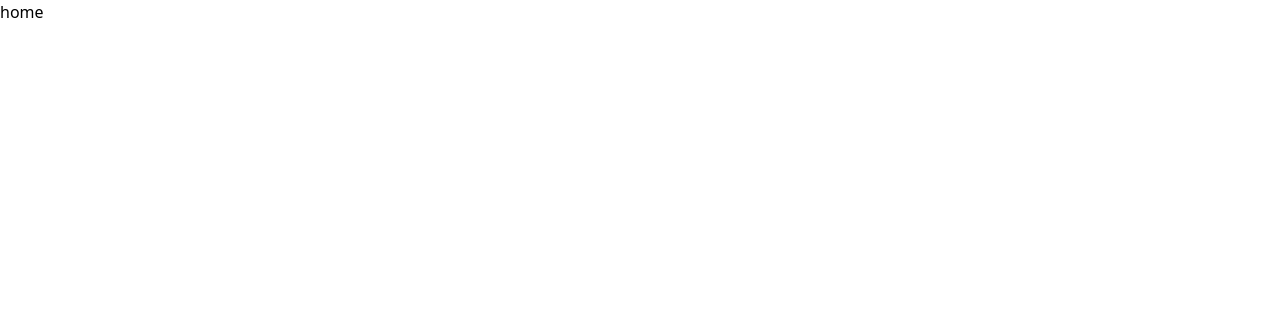
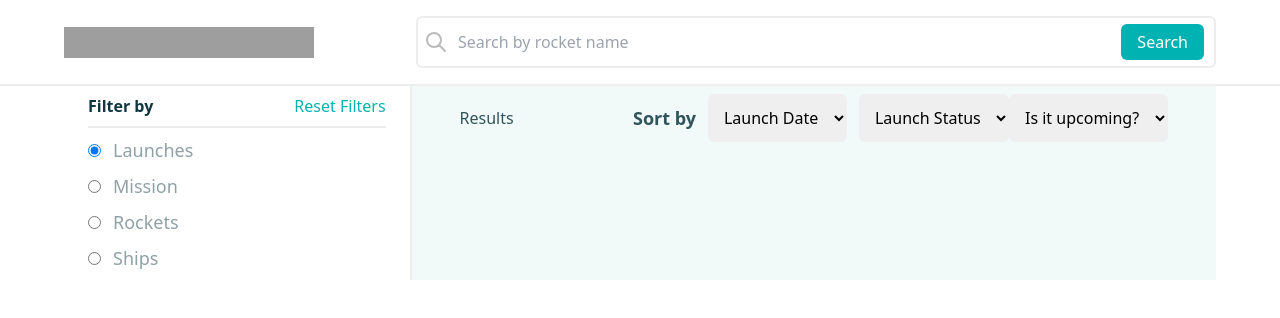
Before and after one commit to soykot2910/spacex-assessment, a React (Create React App) app: page / in a window 1280 px wide. Shown: the top 318 px of the page. Built offline with nearby package versions, Linux system fonts and the light colour scheme; grey boxes are pictures that could not be loaded.

Commit message:
basic design done

```diff
--- /dev/null
+++ b/src/components/Filters.js
@@ -0,0 +1,53 @@
+import React, { useState } from "react";
+
+const Filters = () => {
+  const [selectedDate, setSelectedDate] = useState("");
+  const [launchStatus, setLaunchStatus] = useState("");
+  const [upcoming, setUpcoming] = useState("");
+
+
+  return (
+    <div className="flex justify-between items-center">
+      <p className="font-medium text-[#30545B]"> Results</p>
+      <div className="flex justify-between items-center">
+        <h3 className="font-bold text-[#30545B] text-lg">Sort by</h3>
+        <div className="px-3">
+          <select
+            value={selectedDate}
+            onChange={(e) => setSelectedDate(e.target.value)}
+            className="p-3 rounded-md font-medium outline-none  borders-2 border-[#EDEDED]"
+          >
+            <option>Launch Date</option>
+            <option value="week">Last Week</option>
+            <option value="month">Last Month</option>
+            <option value="year">Last Year</option>
+          </select>
+        </div>
+        <div className="">
+          <select
+            value={launchStatus}
+            onChange={(e) => setLaunchStatus(e.target.value)}
+            className="p-3 rounded-md font-medium outline-none  borders-2 border-[#EDEDED]"
+          >
+            <option>Launch Status</option>
+            <option value="true">Success</option>
+            <option value="false">Failure</option>
+          </select>
+        </div>
+        <div className="">
+          <select
+            value={upcoming}
+            onChange={(e) => setUpcoming(e.target.value)}
+            className="p-3 rounded-md font-medium outline-none  borders-2 border-[#EDEDED]"
+          >
+            <option>Is it upcoming?</option>
+            <option value="true">Yes</option>
+            <option value="false">No</option>
+          </select>
+        </div>
+      </div>
+    </div>
+  );
+};
+
+export default Filters;
--- /dev/null
+++ b/src/components/LaunchCard.js
@@ -0,0 +1,44 @@
+import React from "react";
+
+const LaunchCard = ({item}) => {
+  return (
+    <div
+      class="bg-white rounded-lg border flex flex-col items-center
+                  border-gray-200 shadow-md dark:bg-gray-800 dark:border-gray-700"
+    >
+      <a href="#">
+        <img class="rounded-t-lg" src={item.links.mission_patch_small} alt="" />
+      </a>
+      <div class="p-5">
+        <a href="#">
+          <h5 class="mb-2 text-2xl font-bold tracking-tight text-gray-900 dark:text-white">
+            {item.mission_name}
+          </h5>
+        </a>
+        <p class="mb-3  font-normal text-gray-700 dark:text-gray-400">
+          {item.details}
+        </p>
+        <a
+          href={item.links.article_link}
+          class="inline-flex items-center py-2 px-3 text-sm font-medium text-center text-white bg-blue-700 rounded-lg hover:bg-blue-800 focus:ring-4 focus:outline-none focus:ring-blue-300 dark:bg-blue-600 dark:hover:bg-blue-700 dark:focus:ring-blue-800"
+        >
+          Read more
+          <svg
+            class="ml-2 -mr-1 w-4 h-4"
+            fill="currentColor"
+            viewBox="0 0 20 20"
+            xmlns="http://www.w3.org/2000/svg"
+          >
+            <path
+              fill-rule="evenodd"
+              d="M10.293 3.293a1 1 0 011.414 0l6 6a1 1 0 010 1.414l-6 6a1 1 0 01-1.414-1.414L14.586 11H3a1 1 0 110-2h11.586l-4.293-4.293a1 1 0 010-1.414z"
+              clip-rule="evenodd"
+            ></path>
+          </svg>
+        </a>
+      </div>
+    </div>
+  );
+};
+
+export default LaunchCard;
--- /dev/null
+++ b/src/components/Maincontent.js
@@ -0,0 +1,12 @@
+import React from "react";
+import Filters from "./Filters";
+
+export const Maincontent = () => {
+  return (
+    <div className="bg-[#F1F9F9] w-full lg:w-[70%]  border-l-2 border-[#EDEDED] px-12 pt-2">
+    <Filters/>
+
+
+    </div>
+  );
+};
--- /dev/null
+++ b/src/components/Navbar.js
@@ -0,0 +1,30 @@
+import React from "react";
+import { SearchIcon } from "./SVGIcons";
+
+const Navbar = () => {
+  return (
+    <nav class="py-4">
+      <div class="w-full md:w-[90%] mx-auto flex flex-wrap justify-between items-center">
+        <a href="#" class="flex items-center">
+          <img
+            src="/images/new-logo.png"
+            class="w-[250px] h-[31px]"
+            alt="Logo"
+          />
+        </a>
+        <div className="flex relative justify-start items-center">
+          <SearchIcon />
+          <input
+            placeholder="Search by rocket name"
+            className="p-3 pl-10 w-[500px] lg:w-[800px] rounded-md  border-2 outline-none border-[#EDEDED]"
+          />
+          <button className="absolute right-3 bg-[#00B2B2] font-medium text-white py-1.5 px-4 rounded-md">
+            Search
+          </button>
+        </div>
+      </div>
+    </nav>
+  );
+};
+
+export default Navbar;
--- /dev/null
+++ b/src/components/SVGIcons.js
@@ -0,0 +1,84 @@
+export const RightArrow = () => {
+  return (
+    <svg
+      viewBox="0 0 26 26"
+      fill="none"
+      xmlns="http://www.w3.org/2000/svg"
+      className="cursor-pointer w-[40px] h-[40px]"
+    >
+      <circle cx="13" cy="13" r="13" fill="#6765FE" />
+      <path
+        d="M18.7071 13.7071C19.0976 13.3166 19.0976 12.6834 18.7071 12.2929L12.3431 5.92893C11.9526 5.53841 11.3195 5.53841 10.9289 5.92893C10.5384 6.31946 10.5384 6.95262 10.9289 7.34315L16.5858 13L10.9289 18.6569C10.5384 19.0474 10.5384 19.6805 10.9289 20.0711C11.3195 20.4616 11.9526 20.4616 12.3431 20.0711L18.7071 13.7071ZM17 14H18V12H17V14Z"
+        fill="white"
+      />
+    </svg>
+  );
+};
+
+export const LeftArrow = () => {
+  return (
+    <svg
+      viewBox="0 0 26 26"
+      fill="none"
+      xmlns="http://www.w3.org/2000/svg"
+      className="cursor-pointer w-[40px] h-[40px]"
+    >
+      <circle
+        cx="13"
+        cy="13"
+        r="13"
+        transform="rotate(180 13 13)"
+        fill="#6765FE"
+      />
+      <path
+        d="M7.29289 12.2929C6.90237 12.6834 6.90237 13.3166 7.29289 13.7071L13.6569 20.0711C14.0474 20.4616 14.6805 20.4616 15.0711 20.0711C15.4616 19.6805 15.4616 19.0474 15.0711 18.6569L9.41421 13L15.0711 7.34315C15.4616 6.95262 15.4616 6.31946 15.0711 5.92893C14.6805 5.53841 14.0474 5.53841 13.6569 5.92893L7.29289 12.2929ZM9 12H8V14H9V12Z"
+        fill="white"
+      />
+    </svg>
+  );
+};
+
+export const Spinner = () => (
+  <svg
+    xmlns="http://www.w3.org/2000/svg"
+    width="100px"
+    height="100px"
+    viewBox="0 0 100 100"
+  >
+    <circle
+      cx="50"
+      cy="50"
+      fill="none"
+      stroke="#e15b64"
+      stroke-width="10"
+      r="35"
+      stroke-dasharray="164.93361431346415 56.97787143782138"
+    >
+      <animateTransform
+        attributeName="transform"
+        type="rotate"
+        repeatCount="indefinite"
+        dur="1s"
+        values="0 50 50;360 50 50"
+        keyTimes="0;1"
+      ></animateTransform>
+    </circle>
+  </svg>
+);
+
+export const SearchIcon = () => (
+  <svg
+    xmlns="http://www.w3.org/2000/svg"
+    className="h-6 w-6 absolute left-2"
+    fill="none"
+    viewBox="0 0 24 24"
+    stroke="#BBBBBB"
+    strokeWidth={2}
+  >
+    <path
+      strokeLinecap="round"
+      strokeLinejoin="round"
+      d="M21 21l-6-6m2-5a7 7 0 11-14 0 7 7 0 0114 0z"
+    />
+  </svg>
+);
--- /dev/null
+++ b/src/components/Sidebar.js
@@ -0,0 +1,34 @@
+import React from "react";
+
+const Sidebar = () => {
+  return (
+    <div className="px-6 pt-2 w-[30%]">
+      <div className="flex justify-between pb-2 border-b-2 border-[#EDEDED]">
+        <h3 className="font-bold text-base text-[#103740]">Filter by</h3>
+        <p className="text-[#00B2B2] font-medium cursor-pointer">
+          Reset Filters
+        </p>
+      </div>
+      <div className="">
+        <div className="my-2">
+          <input type="radio" className="mr-3" defaultChecked name="category" />
+          <label className="text-lg text-[#8FA1A5]">Launches</label>
+        </div>
+        <div className="my-2">
+          <input type="radio" className="mr-3" name="category" />
+          <label className="text-lg text-[#8FA1A5]">Mission</label>
+        </div>
+        <div className="my-2">
+          <input type="radio" className="mr-3" name="category" />
+          <label className="text-lg text-[#8FA1A5]">Rockets</label>
+        </div>
+        <div className="my-2">
+          <input type="radio" className="mr-3" name="category" />
+          <label className="text-lg text-[#8FA1A5]">Ships</label>
+        </div>
+      </div>
+    </div>
+  );
+};
+
+export default Sidebar;
--- a/src/pages/home.js
+++ b/src/pages/home.js
@@ -1,9 +1,18 @@
-import React from 'react'
+import React from "react";
+import { Maincontent } from "../components/Maincontent";
+import Navbar from "../components/Navbar";
+import Sidebar from "../components/Sidebar";
 
 const Home = () => {
   return (
-    <div>home</div>
-  )
-}
+    <>
+      <Navbar />
+      <main className="border-t-2 border-[#EDEDED] flex px-16">
+        <Sidebar />
+        <Maincontent/>
+      </main>
+    </>
+  );
+};
 
-export default Home
+export default Home;
```
